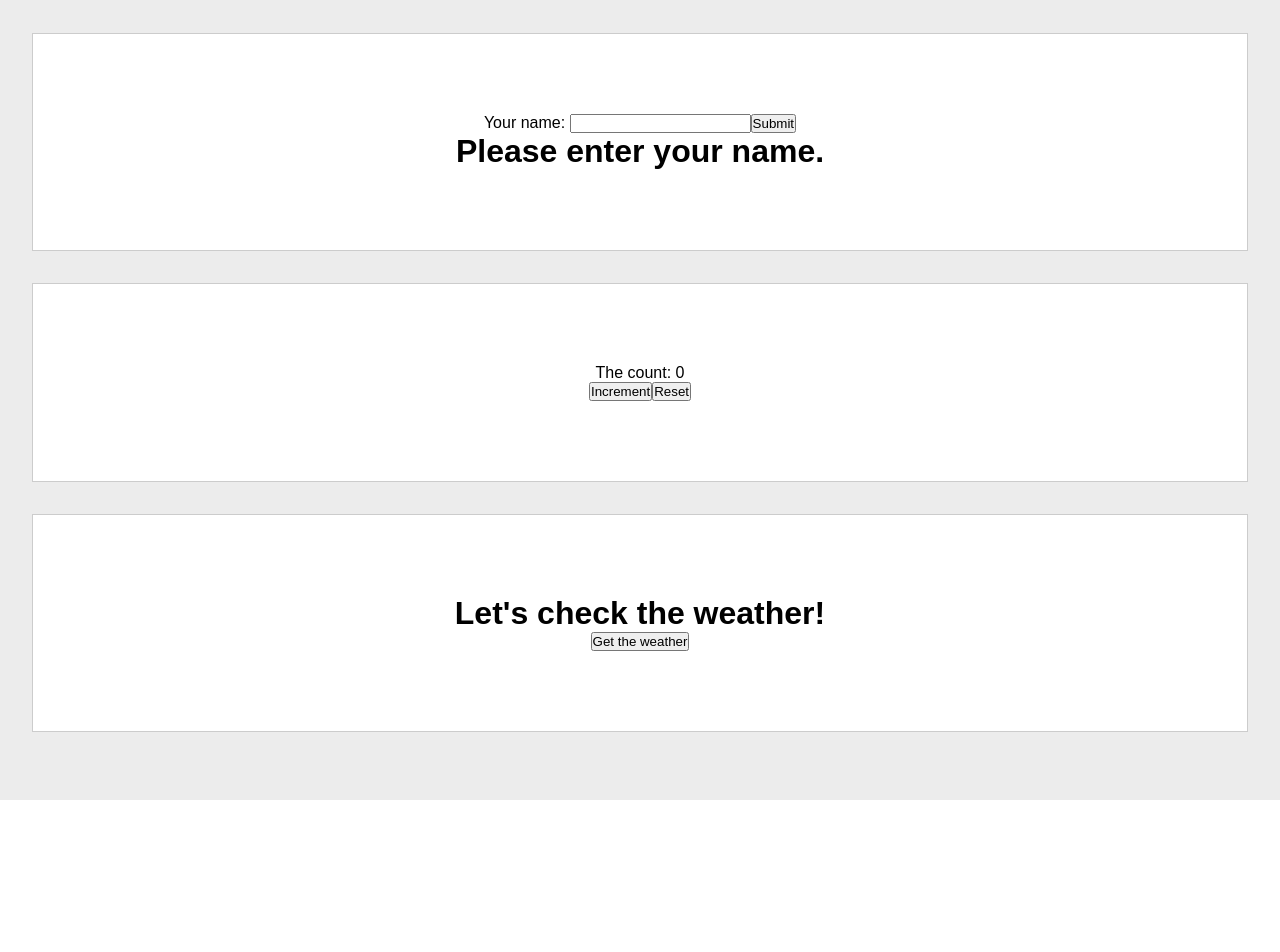
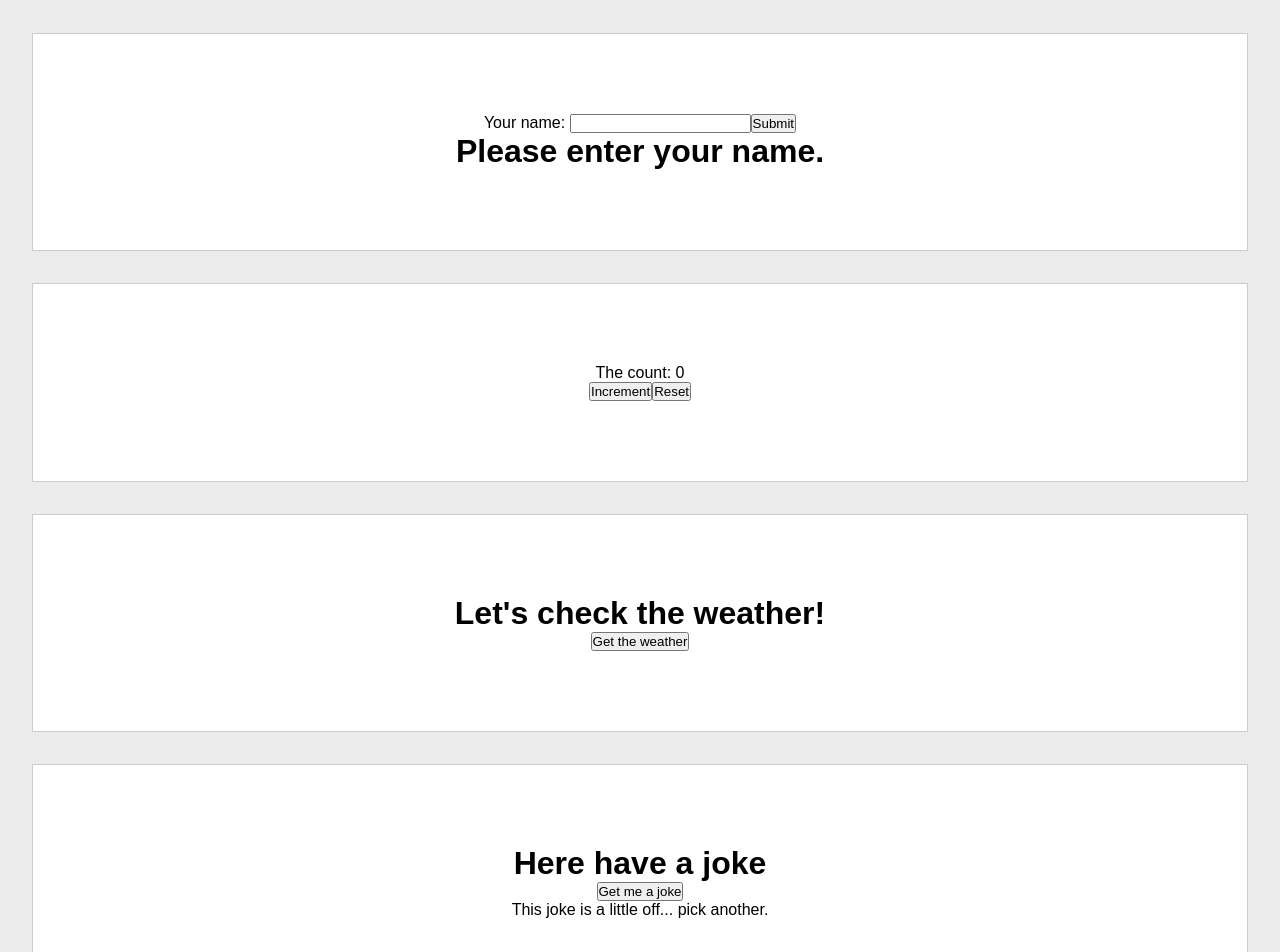
Before and after one commit to hjludwig/sandbox, a React (Create React App) app: page / in a window 1280 px wide. Shown: the top 952 px of the page. Before the commit the page ends 800 px from the top, so only its background shows below. Built offline with nearby package versions, Linux system fonts and the light colour scheme; no server answers.

Commit message:
Added joke app

```diff
--- a/src/App.js
+++ b/src/App.js
@@ -1,4 +1,5 @@
 import Counter from "./miniApps/Counter";
+import Joke from "./miniApps/Joke";
 import Sauce from "./miniApps/Sauce";
 import Weather from "./miniApps/Weather";
 import "./styles.css";
@@ -9,6 +10,7 @@ export default function App() {
       <Sauce />
       <Counter />
       <Weather />
+      <Joke />
     </div>
   );
 }
--- /dev/null
+++ b/src/miniApps/Joke.jsx
@@ -0,0 +1,48 @@
+import React, { useState } from "react";
+
+const Joke = () => {
+  const [joke, setJoke] = useState("");
+  const [loading, setLoading] = useState(false);
+
+  const fetchJoke = async () => {
+    const url = "https://v2.jokeapi.dev/joke/Any";
+    const response = await fetch(url);
+    const data = await response.json();
+    return data;
+  };
+
+  const handleClick = () => {
+    setLoading(true);
+    fetchJoke().then((data) => {
+      setJoke(data);
+      setLoading(false);
+    });
+  };
+
+  return (
+    <div className="mini-app">
+      <h1>Here have a joke</h1>
+      <button type="button" onClick={handleClick}>
+        Get me a joke
+      </button>
+      {loading ? (
+        <p>Loading...</p>
+      ) : (
+        <div>
+          {!joke.safe ? (
+            <p>This joke is a little off... pick another.</p>
+          ) : joke.type === "single" ? (
+            <p>{joke.joke}</p>
+          ) : (
+            <div>
+              <p>Q. {joke.setup}</p>
+              <p>A. {joke.delivery}</p>
+            </div>
+          )}
+        </div>
+      )}
+    </div>
+  );
+};
+
+export default Joke;
```
